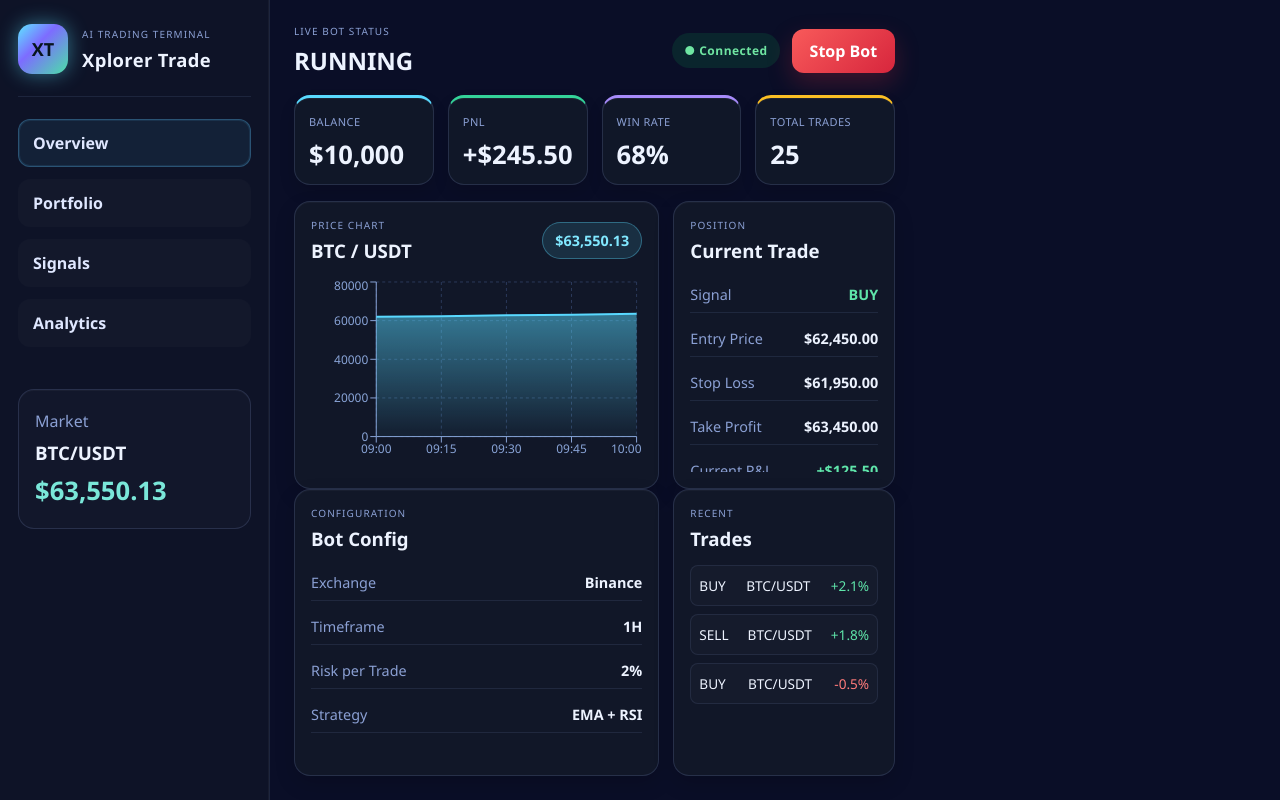
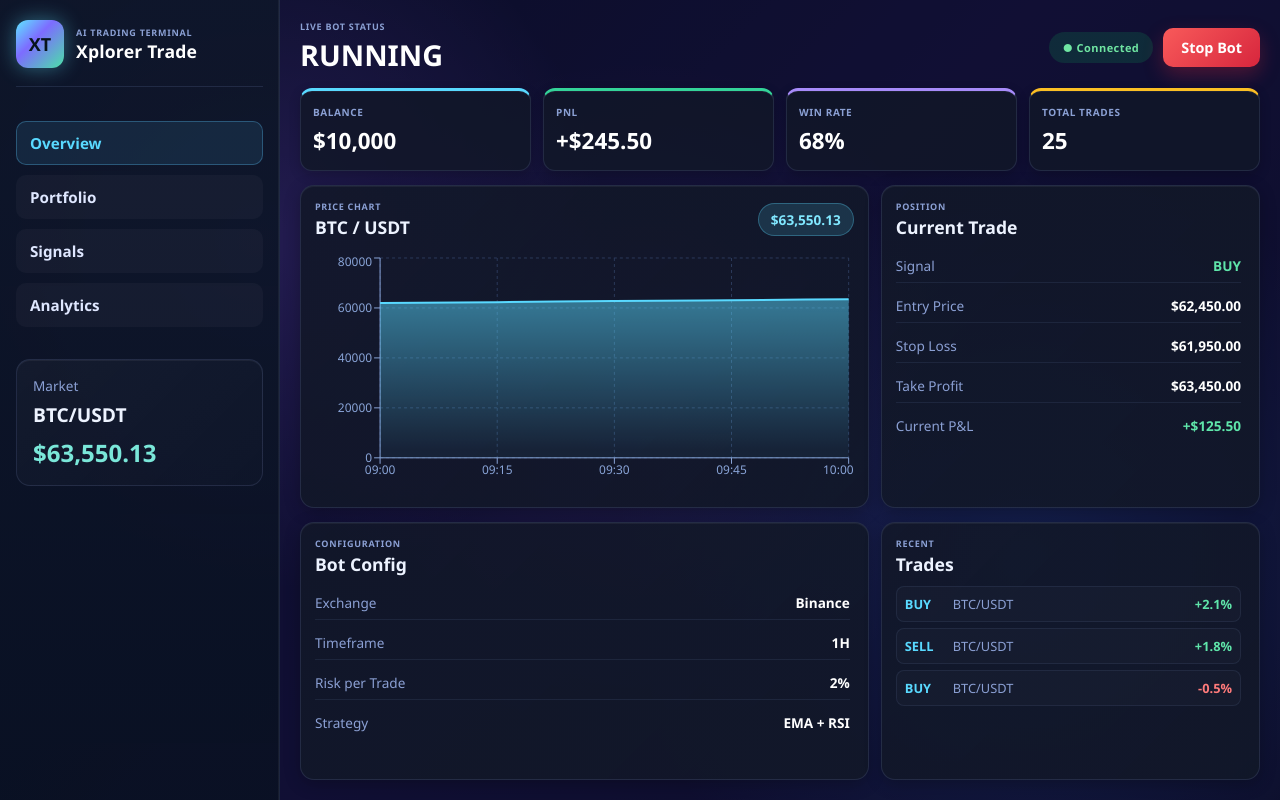
Before and after one commit to alijaan786khan-commits/TechXplorer-AI, a React (Create React App) app in the folder frontend/: page / in a window 1280 px wide. Built offline with nearby package versions, Linux system fonts and the light colour scheme; the HTML template or start-up script is replaced by a standard one.

Commit message:
Complete galaxy theme single-frame dashboard CSS

```diff
--- a/frontend/src/index.css
+++ b/frontend/src/index.css
@@ -1,59 +1,62 @@
 * {
   box-sizing: border-box;
+  margin: 0;
+  padding: 0;
 }
 
 html, body, #root {
-  margin: 0;
+  width: 100%;
   height: 100%;
-  font-family: 'Segoe UI', Inter, sans-serif;
-  background: #0a0e27;
-  color: #edf3ff;
+  font-family: 'Segoe UI', 'Inter', sans-serif;
   overflow: hidden;
 }
 
 body {
-  min-height: 100vh;
   background:
-    radial-gradient(circle at 15% 20%, rgba(139, 92, 246, 0.25), transparent 25%),
-    radial-gradient(circle at 85% 75%, rgba(59, 130, 246, 0.2), transparent 30%),
-    radial-gradient(circle at 50% 50%, rgba(167, 139, 250, 0.15), transparent 40%),
-    linear-gradient(135deg, #0a0e27 0%, #1a1a3e 50%, #0f0f2e 100%);
-  position: fixed;
+    radial-gradient(circle at 20% 30%, rgba(139, 92, 246, 0.3), transparent 30%),
+    radial-gradient(circle at 80% 70%, rgba(59, 130, 246, 0.25), transparent 35%),
+    radial-gradient(circle at 50% 50%, rgba(167, 139, 250, 0.15), transparent 45%),
+    linear-gradient(135deg, #0a0e27 0%, #16123f 50%, #0f0f2e 100%);
+  background-attachment: fixed;
+  color: #edf3ff;
 }
 
 button {
   font: inherit;
   cursor: pointer;
+  border: none;
 }
 
 .app-shell {
   display: flex;
-  min-height: 100vh;
+  width: 100vw;
   height: 100vh;
   overflow: hidden;
+  background: rgba(10, 14, 39, 0.4);
 }
 
 .sidebar {
-  width: 270px;
-  background: rgba(15, 20, 40, 0.92);
-  border-right: 1px solid rgba(138, 163, 221, 0.12);
-  padding: 24px 18px;
-  box-shadow: inset -1px 0 0 rgba(255,255,255,0.04);
+  width: 280px;
+  background: linear-gradient(180deg, rgba(15, 23, 42, 0.95), rgba(10, 18, 35, 0.92));
+  border-right: 1px solid rgba(138, 163, 221, 0.15);
+  padding: 20px 16px;
   overflow-y: auto;
+  box-shadow: inset -1px 0 0 rgba(255, 255, 255, 0.05);
 }
 
 .brand-block {
   display: flex;
   align-items: center;
-  gap: 14px;
-  padding-bottom: 22px;
-  border-bottom: 1px solid rgba(138, 163, 221, 0.12);
+  gap: 12px;
+  padding-bottom: 18px;
+  margin-bottom: 18px;
+  border-bottom: 1px solid rgba(138, 163, 221, 0.15);
 }
 
 .brand-icon {
-  width: 50px;
-  height: 50px;
-  border-radius: 14px;
+  width: 48px;
+  height: 48px;
+  border-radius: 12px;
   display: flex;
   align-items: center;
   justify-content: center;
@@ -61,15 +64,17 @@ button {
   color: #07141d;
   font-weight: 800;
   font-size: 18px;
-  box-shadow: 0 0 20px rgba(94, 231, 255, 0.45);
+  box-shadow: 0 0 20px rgba(94, 231, 255, 0.4);
+  flex-shrink: 0;
 }
 
 .eyebrow {
-  margin: 0 0 6px;
-  letter-spacing: 0.11em;
-  font-size: 10px;
+  margin: 0;
+  letter-spacing: 0.08em;
+  font-size: 9px;
   text-transform: uppercase;
   color: #8ba0d4;
+  font-weight: 600;
 }
 
 h1, h2, h3, p {
@@ -77,107 +82,123 @@ h1, h2, h3, p {
 }
 
 .brand-block h1 {
-  font-size: 1.15rem;
+  font-size: 1.1rem;
   font-weight: 700;
-  letter-spacing: 0.02em;
+  letter-spacing: 0.01em;
+  color: #ffffff;
 }
 
 .nav-menu {
-  padding: 22px 0;
+  padding: 16px 0;
   display: flex;
   flex-direction: column;
-  gap: 12px;
+  gap: 10px;
+  margin-bottom: 16px;
 }
 
 .nav-item {
   border: 1px solid transparent;
-  background: rgba(255, 255, 255, 0.02);
+  background: rgba(255, 255, 255, 0.03);
   color: #dfe7ff;
-  padding: 12px 14px;
-  border-radius: 12px;
+  padding: 11px 13px;
+  border-radius: 10px;
   text-align: left;
   transition: 0.2s ease;
   font-weight: 600;
+  font-size: 0.95rem;
 }
 
 .nav-item.active,
 .nav-item:hover {
-  background: rgba(92, 200, 255, 0.08);
+  background: rgba(92, 200, 255, 0.1);
   border-color: rgba(92, 200, 255, 0.3);
-  box-shadow: inset 0 0 0 1px rgba(92, 200, 255, 0.1);
+  color: #59d9ff;
 }
 
 .mini-panel {
-  margin-top: 20px;
-  background: rgba(255, 255, 255, 0.02);
-  border: 1px solid rgba(138, 163, 221, 0.18);
-  border-radius: 16px;
-  padding: 20px 16px;
-  box-shadow: inset 0 1px 0 rgba(255,255,255,0.03);
+  background: linear-gradient(135deg, rgba(255, 255, 255, 0.03), rgba(255, 255, 255, 0.01));
+  border: 1px solid rgba(138, 163, 221, 0.15);
+  border-radius: 14px;
+  padding: 16px;
+  box-shadow: inset 0 1px 0 rgba(255, 255, 255, 0.05);
 }
 
-.label {
+.mini-panel .label {
   color: #8ba0d4;
+  margin-bottom: 6px;
+  font-size: 0.85rem;
+}
+
+.mini-panel h3 {
+  font-size: 1.2rem;
   margin-bottom: 8px;
 }
 
-.value {
-  margin-top: 8px;
-  font-size: 1.6rem;
+.mini-panel .value {
+  font-size: 1.5rem;
   font-weight: 700;
   color: #7ae7d9;
 }
 
 .main-panel {
   flex: 1;
-  padding: 24px;
+  padding: 20px;
   overflow: hidden;
   display: flex;
   flex-direction: column;
+  gap: 14px;
 }
 
 .topbar {
   display: flex;
   align-items: center;
   justify-content: space-between;
-  margin-bottom: 18px;
-  gap: 16px;
+  gap: 12px;
+  flex-shrink: 0;
 }
 
-.muted {
-  color: #8ba0d4;
+.topbar > div:first-child .eyebrow {
+  margin-bottom: 2px;
+}
+
+.topbar > div:first-child h2 {
+  font-size: 1.8rem;
+  font-weight: 700;
+  color: #ffffff;
 }
 
 .topbar-actions {
   display: flex;
   align-items: center;
-  gap: 12px;
+  gap: 10px;
 }
 
 .connection {
-  padding: 9px 12px;
-  border-radius: 999px;
-  font-size: 12px;
+  padding: 8px 14px;
+  border-radius: 20px;
+  font-size: 11px;
   letter-spacing: 0.04em;
   font-weight: 700;
+  white-space: nowrap;
 }
 
 .connection.online {
-  background: rgba(14, 201, 92, 0.12);
+  background: rgba(14, 201, 92, 0.15);
   color: #6fe5a2;
 }
 
 .connection.offline {
-  background: rgba(248, 113, 113, 0.12);
+  background: rgba(248, 113, 113, 0.15);
   color: #fca5a5;
 }
 
 .primary-btn, .danger-btn {
-  border: none;
-  border-radius: 12px;
-  padding: 11px 18px;
+  border-radius: 10px;
+  padding: 10px 18px;
   font-weight: 700;
+  font-size: 0.9rem;
   transition: transform 0.2s ease, box-shadow 0.2s ease;
+  white-space: nowrap;
 }
 
 .primary-btn:hover, .danger-btn:hover {
@@ -187,42 +208,43 @@ h1, h2, h3, p {
 .primary-btn {
   background: linear-gradient(135deg, #29dd8a, #14c483);
   color: #04100c;
-  box-shadow: 0 10px 25px rgba(20, 196, 131, 0.35);
+  box-shadow: 0 8px 20px rgba(20, 196, 131, 0.3);
 }
 
 .danger-btn {
   background: linear-gradient(135deg, #f85a5a, #d7263d);
   color: white;
-  box-shadow: 0 10px 25px rgba(215, 38, 61, 0.25);
+  box-shadow: 0 8px 20px rgba(215, 38, 61, 0.3);
 }
 
 .metrics-grid {
   display: grid;
   grid-template-columns: repeat(4, 1fr);
-  gap: 14px;
-  margin-bottom: 16px;
+  gap: 12px;
   flex-shrink: 0;
 }
 
 .metric-card {
-  padding: 16px 14px 12px;
-  border-radius: 16px;
-  border: 1px solid rgba(138, 163, 221, 0.18);
-  background: rgba(18, 24, 41, 0.92);
-  box-shadow: inset 0 1px 0 rgba(255,255,255,0.05), 0 8px 16px rgba(0,0,0,0.12);
+  padding: 14px 12px;
+  border-radius: 12px;
+  border: 1px solid rgba(138, 163, 221, 0.15);
+  background: rgba(18, 24, 41, 0.85);
+  box-shadow: inset 0 1px 0 rgba(255, 255, 255, 0.05), 0 4px 12px rgba(0, 0, 0, 0.2);
 }
 
 .metric-card p {
   color: #8ba0d4;
-  margin-bottom: 8px;
-  font-size: 11px;
-  letter-spacing: 0.04em;
+  margin-bottom: 6px;
+  font-size: 10px;
+  letter-spacing: 0.06em;
   text-transform: uppercase;
+  font-weight: 600;
 }
 
 .metric-card h3 {
-  font-size: 1.6rem;
+  font-size: 1.4rem;
   font-weight: 700;
+  color: #ffffff;
 }
 
 .metric-card.cyan { border-top: 3px solid #59d9ff; }
@@ -230,20 +252,28 @@ h1, h2, h3, p {
 .metric-card.purple { border-top: 3px solid #a78bfa; }
 .metric-card.gold { border-top: 3px solid #fbbf24; }
 
-.content-grid, .bottom-grid {
+.content-grid {
   display: grid;
-  grid-template-columns: 1.4fr 0.85fr;
-  gap: 14px;
+  grid-template-columns: 1.5fr 1fr;
+  gap: 12px;
   flex: 1;
   min-height: 0;
 }
 
+.bottom-grid {
+  display: grid;
+  grid-template-columns: 1.5fr 1fr;
+  gap: 12px;
+  flex: 0.8;
+  min-height: 0;
+}
+
 .card {
-  background: rgba(18, 24, 41, 0.96);
-  border: 1px solid rgba(138, 163, 221, 0.18);
-  border-radius: 16px;
-  padding: 16px;
-  box-shadow: 0 8px 20px rgba(0,0,0,0.15), inset 0 1px 0 rgba(255,255,255,0.03);
+  background: linear-gradient(135deg, rgba(18, 24, 41, 0.88), rgba(18, 24, 41, 0.92));
+  border: 1px solid rgba(138, 163, 221, 0.15);
+  border-radius: 14px;
+  padding: 14px;
+  box-shadow: 0 4px 16px rgba(0, 0, 0, 0.25), inset 0 1px 0 rgba(255, 255, 255, 0.05);
   overflow: hidden;
   display: flex;
   flex-direction: column;
@@ -253,84 +283,152 @@ h1, h2, h3, p {
   display: flex;
   align-items: center;
   justify-content: space-between;
-  margin-bottom: 14px;
+  margin-bottom: 10px;
   flex-shrink: 0;
+  gap: 8px;
+}
+
+.card-header > div:first-child .eyebrow {
+  margin-bottom: 2px;
+}
+
+.card-header > div:first-child h3 {
+  font-size: 1.1rem;
+  font-weight: 700;
 }
 
 .price-badge {
-  background: rgba(89, 217, 255, 0.12);
+  background: rgba(89, 217, 255, 0.15);
   color: #81e8ff;
-  border: 1px solid rgba(89, 217, 255, 0.35);
-  border-radius: 999px;
-  padding: 8px 12px;
+  border: 1px solid rgba(89, 217, 255, 0.3);
+  border-radius: 20px;
+  padding: 6px 12px;
   font-weight: 700;
-  font-size: 0.9rem;
+  font-size: 0.85rem;
+  white-space: nowrap;
 }
 
 .chart-box {
-  height: 200px;
   flex: 1;
   min-height: 0;
+  margin-top: 4px;
 }
 
 .position-box, .settings-box {
   display: flex;
   flex-direction: column;
-  gap: 8px;
+  gap: 6px;
   overflow-y: auto;
   max-height: 100%;
+  padding-right: 4px;
+}
+
+.position-box::-webkit-scrollbar,
+.settings-box::-webkit-scrollbar,
+.trade-list::-webkit-scrollbar {
+  width: 4px;
+}
+
+.position-box::-webkit-scrollbar-track,
+.settings-box::-webkit-scrollbar-track,
+.trade-list::-webkit-scrollbar-track {
+  background: transparent;
+}
+
+.position-box::-webkit-scrollbar-thumb,
+.settings-box::-webkit-scrollbar-thumb,
+.trade-list::-webkit-scrollbar-thumb {
+  background: rgba(138, 163, 221, 0.2);
+  border-radius: 2px;
 }
 
 .row {
   display: flex;
   justify-content: space-between;
   align-items: center;
-  padding: 8px 0;
-  border-bottom: 1px solid rgba(138, 163, 221, 0.12);
-  font-size: 0.9rem;
+  padding: 7px 0;
+  border-bottom: 1px solid rgba(138, 163, 221, 0.1);
+  font-size: 0.85rem;
+}
+
+.row:last-child {
+  border-bottom: none;
 }
 
 .row span {
   color: #8ba0d4;
 }
 
+.row strong {
+  color: #ffffff;
+  font-weight: 600;
+}
+
 .positive {
-  color: #5fe5aa;
+  color: #5fe5aa !important;
 }
 
 .negative {
-  color: #ff7b7b;
+  color: #ff7b7b !important;
 }
 
 .trade-list {
   display: flex;
   flex-direction: column;
-  gap: 8px;
+  gap: 6px;
   overflow-y: auto;
+  max-height: 100%;
+  padding-right: 4px;
 }
 
 .trade-item {
   display: flex;
   justify-content: space-between;
-  padding: 10px 8px;
+  align-items: center;
+  padding: 8px;
   border-radius: 8px;
-  background: rgba(255,255,255,0.02);
-  border: 1px solid rgba(138, 163, 221, 0.12);
-  font-size: 0.85rem;
+  background: rgba(255, 255, 255, 0.02);
+  border: 1px solid rgba(138, 163, 221, 0.1);
+  font-size: 0.8rem;
+  gap: 8px;
 }
 
-@media (max-width: 980px) {
-  .app-shell {
-    flex-direction: column;
-  }
-  .sidebar {
-    width: 100%;
-    border-right: none;
-    border-bottom: 1px solid rgba(138, 163, 221, 0.18);
-  }
-  .metrics-grid,
+.trade-item span:first-child {
+  font-weight: 700;
+  min-width: 40px;
+  color: #59d9ff;
+}
+
+.trade-item span:nth-child(2) {
+  color: #8ba0d4;
+  flex: 1;
+}
+
+.trade-item span:last-child {
+  font-weight: 700;
+  min-width: 50px;
+  text-align: right;
+}
+
+@media (max-width: 1200px) {
   .content-grid,
   .bottom-grid {
     grid-template-columns: 1fr;
   }
+
+  .metrics-grid {
+    grid-template-columns: repeat(2, 1fr);
+  }
 }
+
+@media (max-width: 768px) {
+  .app-shell {
+    flex-direction: column;
+  }
+
+  .sidebar {
+    width: 100%;
+    border-right: none;
+    border-bottom: 1px solid rgba(138, 163, 221, 0.15);
+  }
+}
```
